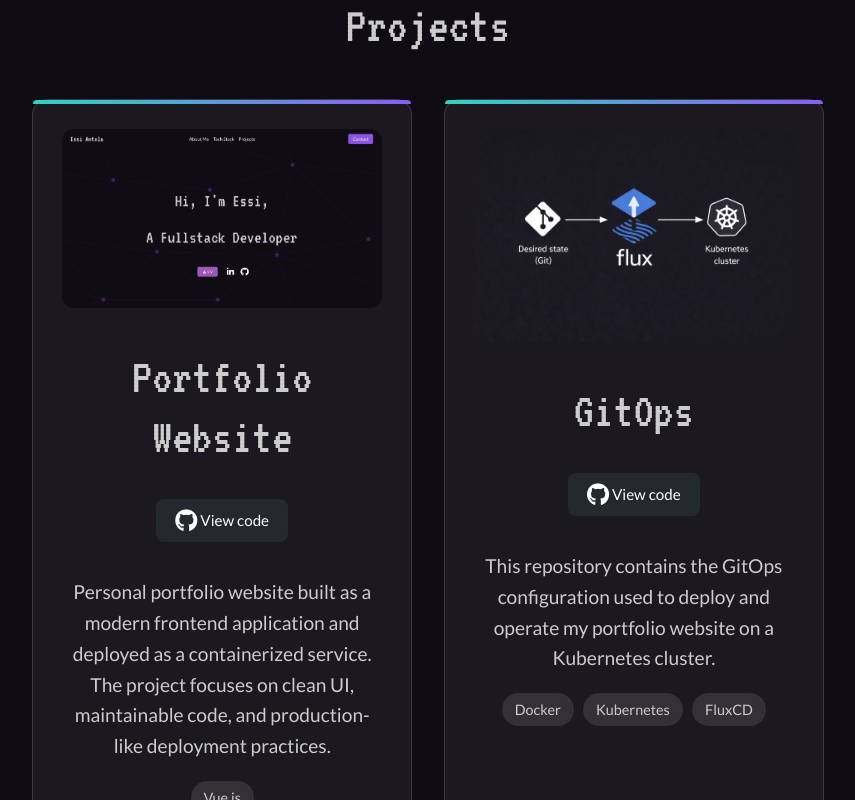
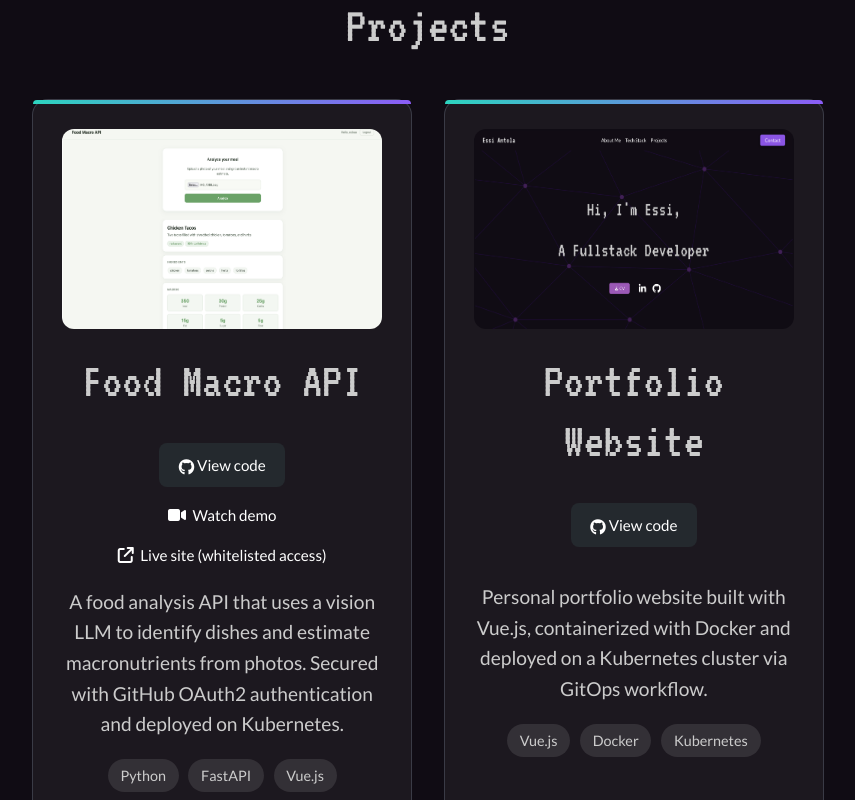
Before and after one commit to ezbaa/portfolio, a Vue app: page / in a window 1280 px wide. Shown: the part 2300-3100 px from the top of the page, without its empty margins (212-1067 px from the left). Built offline with nearby package versions, Linux system fonts and the light colour scheme.

Commit message:
update: add and update projects

```diff
--- a/src/components/Footer.vue
+++ b/src/components/Footer.vue
@@ -1,6 +1,6 @@
 <template>
   <footer>
-    <p>© 2025 Essi Antola</p>
+    <p>© 2026 Essi Antola</p>
   </footer>
 </template>
 <script setup></script>
--- a/src/components/ProjectCard.vue
+++ b/src/components/ProjectCard.vue
@@ -4,7 +4,7 @@
 
     <h3>{{ title }}</h3>
 
-    <a
+        <a
       class="github-button"
       :href="githubUrl"
       target="_blank"
@@ -13,6 +13,19 @@
       <i class="fa-brands fa-github fa-xl" id="icon" style="color: #ffffff"></i>
       View code
     </a>
+  <div class="action-links">
+    <a
+      v-for ="action in action"
+      :key="action.url"
+      class="action"
+      :href="action.url"
+      target="_blank"
+      rel="noopener noreferrer"
+    >
+    <i :class="[`fa-${action.type}`, action.icon]"></i>
+      {{ action.text }}
+    </a>
+  </div>
 
     <p class="description">
       {{ description }}
@@ -33,6 +46,7 @@ defineProps({
   image: String,
   techStack: Array,
   githubUrl: String,
+  action: Array,
 });
 </script>
 
@@ -68,8 +82,16 @@ defineProps({
 
 .project-image {
   width: 100%;
+  height: 200px;
+  overflow: hidden;
   border-radius: 12px;
-  margin-bottom: 1rem;
+}
+
+.project-image img {
+  width: 100%;
+  height: 100%;
+  object-fit: cover;
+  object-position: center;
 }
 
 .tech {
@@ -97,6 +119,32 @@ defineProps({
   text-decoration: none;
   font-size: 0.95rem;
 }
+.action-links {
+  display: flex;
+  flex-wrap: wrap;
+  justify-content: center;
+  gap: 1rem;
+  margin-bottom: 1rem;
+}
+
+.action {
+  display: inline-flex;
+  align-items: center;
+  gap: 0.4rem;
+  color: #fff;
+  text-decoration: none;
+  font-size: 0.95rem;
+  cursor: pointer;
+}
+
+.action:hover{
+  color: #beb0c6;
+}
+
+.action i,
+.github-button i {
+  font-size: 1rem;
+}
 
 .github-button:hover {
   background-color: #333;
--- a/src/components/Projects.vue
+++ b/src/components/Projects.vue
@@ -11,6 +11,7 @@
         :image="project.image"
         :techStack="project.techStack"
         :githubUrl="project.githubUrl"
+        :action="project.action"
       />
     </div>
   </section>
@@ -20,16 +21,27 @@
 import ProjectCard from "./ProjectCard.vue";
 
 const projects = [
+    {
+    title: "Food Macro API",
+    description: "A food analysis API that uses a vision LLM to identify dishes and estimate macronutrients from photos. Secured with GitHub OAuth2 authentication and deployed on Kubernetes.",
+    image: "food_macro_api.png",
+    techStack: ["Python", "FastAPI", "Vue.js", "Groq API"],
+    githubUrl: "https://github.com/ezbaa/food-macro-api",
+    action: [
+      { text: "Watch demo", url: "https://www.loom.com/share/329621413ba949b0b04df3e395bacd6c", icon: ["fa-solid", "fa-video"]},
+      { text: "Live site (whitelisted access)", url: "https://essiantola.com/food-macro/", icon: ["fa-solid", "fa-arrow-up-right-from-square"]}
+    ]
+  },
   {
     title: "Portfolio Website",
-    description: "Personal portfolio website built as a modern frontend application and deployed as a containerized service. The project focuses on clean UI, maintainable code, and production-like deployment practices.",
+    description: "Personal portfolio website built with Vue.js, containerized with Docker and deployed on a Kubernetes cluster via GitOps workflow.",
     image: "/portfolio.png",
-    techStack: ["Vue.js"],
+    techStack: ["Vue.js", "Docker", "Kubernetes"],
     githubUrl: "https://github.com/ezbaa/portfolio",
   },
   {
     title: "GitOps",
-    description: "This repository contains the GitOps configuration used to deploy and operate my portfolio website on a Kubernetes cluster.",
+    description: "GitOps configuration for deploying and managing my portfolio on a self-hosted Kubernetes cluster using FluxCD for automated, Git-driven deployments",
     image: "workflow.png",
     techStack: ["Docker", "Kubernetes", "FluxCD"],
     githubUrl: "https://github.com/ezbaa/GitOps",
@@ -37,9 +49,9 @@ const projects = [
   {
     title: "Dev news Slack bot",
     description:
-      "A bot that posts daily developer news to a Slack channel using Dev.to API. The project uses Python, Slack webhooks and GitHub Actions for scheduling.",
-    image: "/slack_bot.png",
-    techStack: ["Python"],
+      "A bot that posts daily developer news to a Slack channel using Dev.to API. For each article, it provides an AI-generated summary.",
+    image: "slack_bot.png",
+    techStack: ["Python", "Groq API", "Dev.to API", "Slack API", "GitHub Actions"],
     githubUrl: "https://github.com/ezbaa/slack-dev-news-bot",
   },
 ];
```
Also changed, not shown: public/food_macro_api.png (added), public/slack_bot.png.
